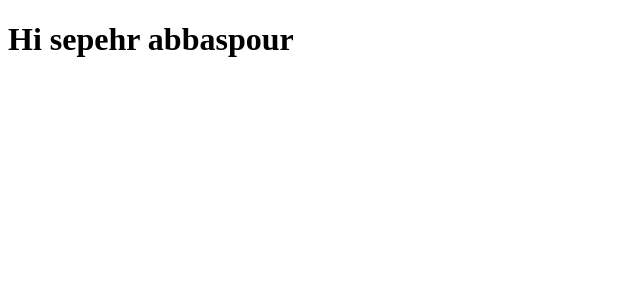
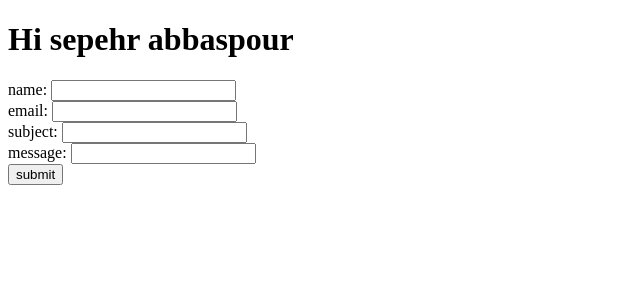
Before and after one commit to sepehrabbaspour/mysite, a Django app: page /test in a window 1280 px wide. Shown: the top 300 px of the page, without its empty margins (0-640 px from the left). Run offline with Django 5.2, Linux system fonts and the light colour scheme.

Commit message:
Add contact form handling with POST
Added a contact form with CSRF protection and POST method. Implemented form data handling in the view and saved submitted name, email, subject, and message to the Contact model.

```diff
--- a/templates/test.html
+++ b/templates/test.html
@@ -36,7 +36,7 @@
 
     <p>====================================================================</p>
 
-    {% popularposts %}
+    {% comment %} {% popularposts %} {% endcomment %}
 
     {% comment %} ye kar jalebi ke mishe anjam dad ine ke mitoonim az totalpost blog tags ke in esm ro behesh dadim va inja pas dadim
     be onvan ye moteghayer voroodi tooye safhe azash estefade konim. be in soorat ke {% totalposts %} ro be in soorat taghir midim
@@ -47,6 +47,7 @@
     amaliat hamoone hich farghi nakarde faghat rikhtimesh tooye arguman tp
 
     {% endcomment %}
+
 </body>
 </html>
 
--- a/templates/website/test.html
+++ b/templates/website/test.html
@@ -22,3 +22,35 @@ hala age ham esm ro khastim va ham famil ro bayad do ta key haro pas bedim be in
 <h1>Hi {{name}} {{lastname}}</h1>
 baraye in ghazie niazi nist load static konim
 {% endcomment %}
+
+<form action="{% url 'website:test' %}" method="post" >
+    {% csrf_token %}
+    <label>name:</label>
+    {% comment %} ye label mamooli {% endcomment %}
+    <input name="name" type="text"><br>
+    {% comment %} ye input baraye voroodi {% endcomment %}
+
+    <label>email:</label>
+    <input name="email" type="email"><br>
+
+    {% comment %} baraye filed email {% endcomment %}
+
+    <label>subject:</label>
+    <input name="subject" type="text"><br>
+
+    {% comment %} baraye filed subject {% endcomment %}
+
+    <label>message:</label>
+    <input name="message" type="text"><br>
+
+    {% comment %} baraye filed message {% endcomment %}
+
+    <button type="submit">submit</button>
+    {% comment %} ye dokme {% endcomment %}
+    {% comment %} action tooye form mige be che safhe ie banast ersal beshe {% endcomment %}
+    {% comment %} tooye method ham moshakhas mikonim ke gharare che methodi dashte bashim ke dar inja method ro post mizarim {% endcomment %}
+    {% comment %} baraye inke csrf betoone handle beshe az ye template tag be nam {% csrf_token %} estefade mikonim
+    ke betoone oon amniat ro baraye ma ijad kone. yani hamrah ba formi ke darim ersal mikonim ye bakhsh token ham daram mifrestam.
+    deghat kon tooye form hayi ke halat post daran tooye django bayad {% csrf_token %} darj beshe hatma in ye ghanoone
+    {% endcomment %}
+    </form>
--- a/website/models.py
+++ b/website/models.py
@@ -10,6 +10,7 @@ class Contact(models.Model):
     created_date = models.DateTimeField(auto_now_add=True)
     updated_date = models.DateTimeField(auto_now=True)
 
+
     class Meta():
         ordering = ['created_date']
 
--- a/website/views.py
+++ b/website/views.py
@@ -1,5 +1,6 @@
 from django.shortcuts import render
 from django.http import HttpResponse , JsonResponse
+from website.models import Contact
 # Create your views here.
 
 #hamoon vaseti hast ke daroon sh function misakhtim va hamoon chizie ke url mano be etelaati ke,
@@ -28,6 +29,21 @@ def http_test(request):
 context = {'name' : 'sepehr' , 'lastname' : 'abbaspour'}
 
 def test_view(request):
+    if request.method == 'POST':
+        name = request.POST.get('name') #baraye daryaft eleman ha az method post
+        email = request.POST.get('email')
+        subject = request.POST.get('subject')
+        message = request.POST.get('message')
+        #baraye inke betoonan daryaft beshan bayad chizi ke dare get mishe ba name input yeki bashe
+        #in name az koja oomade ? tooye app website , test.html baraye input ye attribute name tarif kardm , in hamoone
+        c = Contact() #c contactor man hast , lazeme ke az tooye webste.models Contact ro import konim
+        c.name = name #injoori behesh attribute midadim , name sh barabar name ie hast ke man daram migiram va midam ,
+        #yani hamin name ie ke balatar dadim behesh , baraye baghie ham be hamin soorat
+        c.email = email
+        c.subject = subject
+        c.message = message
+        c.save() #dar nahayat object c sakhte shode ro save kontooye data base. method haye dige mesl delete , ... darim ke tooye ducmetion bekhoon
+        print(name , email , subject , message)
     return render(request , "website/test.html" , context)
 
 
```
